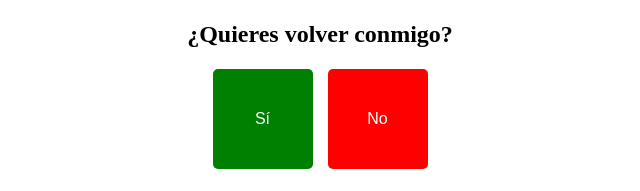
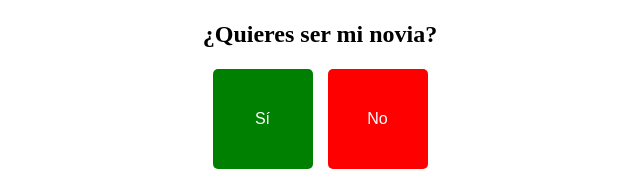
Before and after one commit to OceanGamer/01, a plain HTML site: page index.html in a window 1280 px wide. Shown: the part 506-697 px from the top of the page, 320-960 px from the left. Drawn offline with Linux system fonts and the light colour scheme.

Commit message:
Update index.html

```diff
--- a/index.html
+++ b/index.html
@@ -3,14 +3,14 @@
 <head>
   <meta charset="UTF-8">
   <meta name="viewport" content="width=device-width, initial-scale=1.0">
-  <title>¿Quieres volver conmigo?</title>
+  <title>¿Quieres ser mi novia?</title>
   <link rel="stylesheet" href="styles.css">
   <link rel="shortcut icon" href="foto1.png" type="image/x-icon">
 </head>
 <body>
   <div class="container">
     <img src="foto1.png" alt="Imagen" class="responsive-img" id="image">
-    <h2>¿Quieres volver conmigo?</h2>
+    <h2>¿Quieres ser mi novia?</h2>
     <h1 id="message"></h1>
     <p id="wait"></p>
     <div class="buttons">
```
